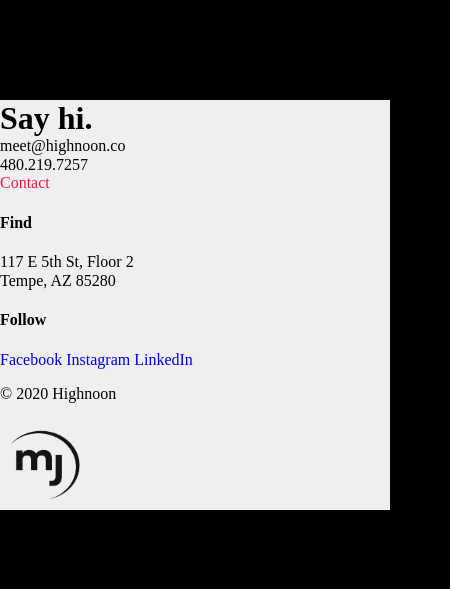
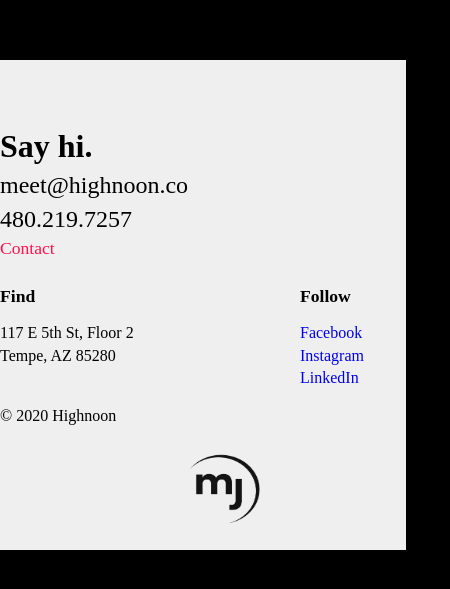
Before and after one commit to jenross/gp, a plain HTML site: page footer/index.html in a window 390 px wide. Shown: the part 117-706 px from the top of the page, 450 px wide, since content can reach past the window. Drawn offline with Linux system fonts and the light colour scheme.

Commit message:
initial grid layout for mobile looking good

```diff
--- a/footer/index.html
+++ b/footer/index.html
@@ -9,10 +9,12 @@
   </head>
   <body>
     <footer class="footer-container">
-      <h3 class="footer-header">Say hi.</h3>
-      <p class="footer-contact-info">meet@highnoon.co</p>
-      <p class="footer-contact-info">480.219.7257</p>
-      <a href="#" class="footer-contact-link">Contact</a>
+      <div class="footer-top-container">
+        <h3 class="footer-header">Say hi.</h3>
+        <p class="footer-contact-info">meet@highnoon.co</p>
+        <p class="footer-contact-info">480.219.7257</p>
+        <a href="#" class="footer-contact-link">Contact</a>
+      </div>
       <div class="footer-find-container">
         <h4 class="footer-subheader">Find</h4>
         <p class="footer-address">117 E 5th St, Floor 2</p>
@@ -21,7 +23,9 @@
       <div class="footer-follow-container">
         <h4 class="footer-subheader">Follow</h4>
         <a href="#" class="footer-social-links">Facebook</a>
+        <br />
         <a href="#" class="footer-social-links">Instagram</a>
+        <br />
         <a href="#" class="footer-social-links">LinkedIn</a>
       </div>
       <p class="footer-copyright">&copy; 2020 Highnoon</p>
--- a/footer/style.css
+++ b/footer/style.css
@@ -5,12 +5,35 @@ body {
   justify-content: center;
   align-items: center;
   background-color: black;
+  line-height: 1.4;
 }
 
 .footer-container {
   display: grid;
   width: 100%;
   background-color: #efefef;
+  padding: 1em;
+  grid-template: auto auto auto auto / 200px 100px 50px 100px auto;
+}
+
+.footer-top-container {
+  grid-column: 1 / -1;
+  grid-row: 1;
+}
+
+.footer-find-container {
+  grid-row: 2;
+  grid-column: 1;
+}
+
+.footer-follow-container {
+  grid-row: 2;
+  grid-column: 3 / 5;
+}
+
+.footer-copyright {
+  grid-row: 3;
+  grid-column: 1;
 }
 
 .footer-header,
@@ -23,11 +46,22 @@ body {
 .footer-header {
   font-style: bold;
   font-size: 2rem;
+  margin-top: 1.5em;
+}
+
+.footer-contact-info {
+  font-size: 1.5rem;
 }
 
 .footer-contact-link {
   color: #ff114b;
   font-style: bold;
+  font-size: 1.1rem;
+}
+
+.footer-subheader {
+  font-size: 1.1rem;
+  margin-bottom: 0.75em;
 }
 
 .footer-contact-link,
@@ -38,4 +72,8 @@ body {
 .footer-logo {
   height: 90px;
   width: 90px;
+
+  grid-row: 4;
+  grid-column: 1 / -1;
+  justify-self: center;
 }
```
